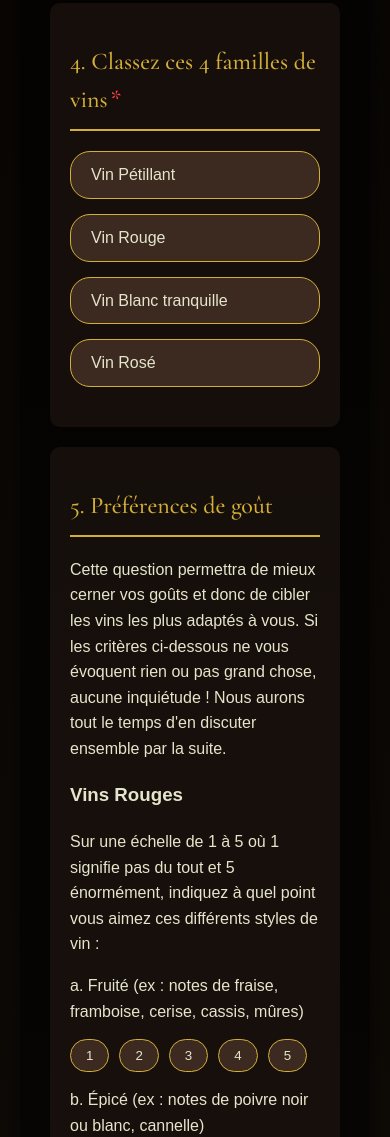
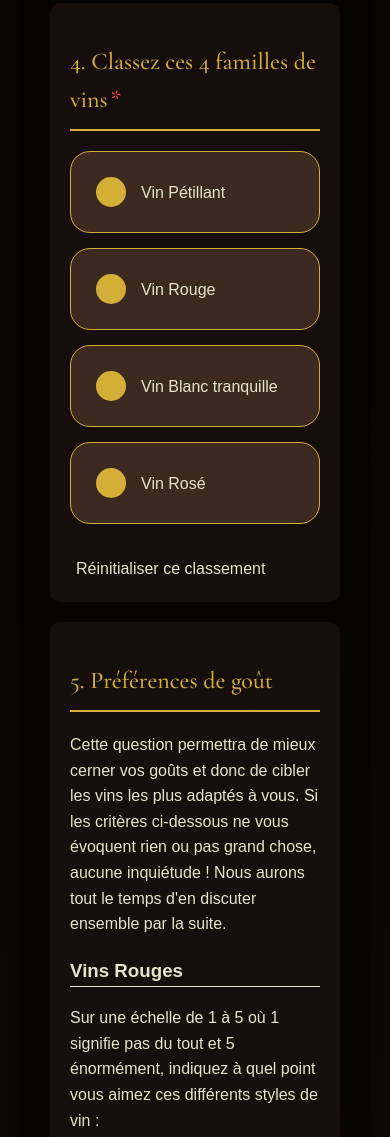
Before and after one commit to tgenaitay/lapartdesamis, a plain HTML site: page public/index.html in a window 390 px wide. Shown: the part 1781-2918 px from the top of the page. Drawn offline with nearby package versions, Linux system fonts and the light colour scheme.

Commit message:
fixed classification question 4 for mobile

```diff
--- a/public/form.js
+++ b/public/form.js
@@ -50,53 +50,59 @@ document.addEventListener('DOMContentLoaded', () => {
         return array;
     }
 
-    // Ranking System for wine types
+    // Ranking System for wine types (Tap-to-Select)
     const wineRanking = document.getElementById('wineRanking');
     const rankingItems = document.querySelectorAll('.ranking-item');
+    let currentRankingIndex = 0;
 
     // Shuffle the ranking items
     const shuffledItems = shuffleArray([...rankingItems]);
     shuffledItems.forEach(item => {
         wineRanking.appendChild(item);
-        item.setAttribute('draggable', 'true');
-        item.addEventListener('dragstart', function() {
-            this.classList.add('dragging');
-        });
-        item.addEventListener('dragend', function() {
-            this.classList.remove('dragging');
-            updateWineOrder();
+        // Add rank indicator
+        const rankIndicator = document.createElement('span');
+        rankIndicator.className = 'rank-indicator';
+        item.insertBefore(rankIndicator, item.firstChild);
+
+        // Add tap event listener
+        item.addEventListener('click', function() {
+            if (!this.dataset.rank) {
+                currentRankingIndex++;
+                this.dataset.rank = currentRankingIndex;
+                this.querySelector('.rank-indicator').textContent = currentRankingIndex;
+                this.classList.add('ranked');
+                updateWineOrder();
+            }
         });
     });
 
-    wineRanking.addEventListener('dragover', function(e) {
+    // Add reset button
+    const resetButton = document.createElement('button');
+    resetButton.textContent = 'Réinitialiser ce classement';
+    resetButton.className = 'reset-ranking-btn';
+    resetButton.addEventListener('click', function(e) {
         e.preventDefault();
-        const afterElement = getDragAfterElement(wineRanking, e.clientY);
-        const draggable = document.querySelector('.dragging');
-        if (afterElement) {
-            wineRanking.insertBefore(draggable, afterElement);
-        } else {
-            wineRanking.appendChild(draggable);
-        }
+        e.stopPropagation();
+        currentRankingIndex = 0;
+        rankingItems.forEach(item => {
+            delete item.dataset.rank;
+            item.querySelector('.rank-indicator').textContent = '';
+            item.classList.remove('ranked');
+        });
+        updateWineOrder();
     });
-
-    function getDragAfterElement(container, y) {
-        const draggableElements = [...container.querySelectorAll('.ranking-item:not(.dragging)')];
-
-        return draggableElements.reduce((closest, child) => {
-            const box = child.getBoundingClientRect();
-            const offset = y - box.top - box.height / 2;
-
-            if (offset < 0 && offset > closest.offset) {
-                return { offset: offset, element: child };
-            } else {
-                return closest;
-            }
-        }, { offset: Number.NEGATIVE_INFINITY }).element;
-    }
+    wineRanking.after(resetButton);
 
     function updateWineOrder() {
-        const order = Array.from(document.querySelectorAll('.ranking-item'))
-        .map(item => item.dataset.value);
+        const items = Array.from(document.querySelectorAll('.ranking-item'));
+        const rankedItems = items
+            .filter(item => item.dataset.rank)
+            .sort((a, b) => parseInt(a.dataset.rank) - parseInt(b.dataset.rank))
+            .map(item => item.dataset.value);
+        const unrankedItems = items
+            .filter(item => !item.dataset.rank)
+            .map(item => item.dataset.value);
+        const order = [...rankedItems, ...unrankedItems];
         document.getElementById('wineOrder').value = order.join(',');
     }
 
@@ -282,6 +288,7 @@ document.addEventListener('DOMContentLoaded', () => {
 
             // Add wine ranking if present (Question 4)
             const wineOrder = document.getElementById('wineOrder');
+            console.log(wineOrder);
             if (wineOrder && wineOrder.value) {
                 formattedData['4. Classement'] = wineOrder.value;
             }
--- a/public/index.html
+++ b/public/index.html
@@ -100,10 +100,18 @@
             <div class="question-group">
                 <h2 class="required">4. Classez ces 4 familles de vins</h2>
                 <div class="ranking-system" id="wineRanking">
-                    <div class="ranking-item" data-value="blanc">Vin Blanc tranquille</div>
-                    <div class="ranking-item" data-value="rouge">Vin Rouge</div>
-                    <div class="ranking-item" data-value="petillant">Vin Pétillant</div>
-                    <div class="ranking-item" data-value="rose">Vin Rosé</div>
+                    <div class="ranking-item" data-value="blanc">
+                        <span>Vin Blanc tranquille</span>
+                    </div>
+                    <div class="ranking-item" data-value="rouge">
+                        <span>Vin Rouge</span>
+                    </div>
+                    <div class="ranking-item" data-value="petillant">
+                        <span>Vin Pétillant</span>
+                    </div>
+                    <div class="ranking-item" data-value="rose">
+                        <span>Vin Rosé</span>
+                    </div>
                 </div>
                 <input type="hidden" name="4.classement" id="wineOrder">
             </div>
--- a/public/style.css
+++ b/public/style.css
@@ -97,6 +97,10 @@ input:checked ~ .custom-radio {
     color: var(--bg);
 }
 
+.wine-type h3 {
+    border-bottom: 1px solid var(--text);
+}
+
 button[type="submit"] {
     background: linear-gradient(to right, var(--accent), #b8860b);
     color: var(--bg);
@@ -141,13 +145,55 @@ input[type="text"], textarea {
 
 .ranking-item {
     background: var(--secondary);
-    padding: 10px 20px;
+    padding: 15px 25px;
     border-radius: 20px;
     border: 1px solid var(--accent);
     display: flex;
     align-items: center;
     gap: 15px;
     cursor: pointer;
+    position: relative;
+    transition: all 0.3s ease;
+    min-height: 50px;
+    touch-action: manipulation;
+    -webkit-tap-highlight-color: transparent;
+}
+
+.ranking-item:active {
+    transform: scale(0.98);
+}
+
+.ranking-item.ranked {
+    background: var(--hover);
+    border-color: var(--accent);
+}
+
+.rank-indicator {
+    width: 30px;
+    height: 30px;
+    background: var(--accent);
+    color: var(--bg);
+    border-radius: 50%;
+    display: flex;
+    align-items: center;
+    justify-content: center;
+    font-weight: bold;
+    font-size: 1.2em;
+}
+
+.reset-ranking-btn {
+    background: none;
+    color: var(--text);
+    border: 0px;
+    border-radius: 20px;
+    margin-top: 15px;
+    cursor: pointer;
+    transition: all 0.3s ease;
+    font-size: 1em;
+}
+
+.reset-ranking-btn:hover {
+    text-decoration: underline;
 }
 
 .rank-select {
--- a/server/services/llm.js
+++ b/server/services/llm.js
@@ -335,7 +335,6 @@ Pas de scoring gustatif pour "Bulles" ou "Rosé" car la base de données ne cont
 
                 // 3. Ajouter l'influence de note_wim
                 score += wine.note_wim * 5; // Multiplier par 5
-
                 return { ...wine, score };
             });
 
```
